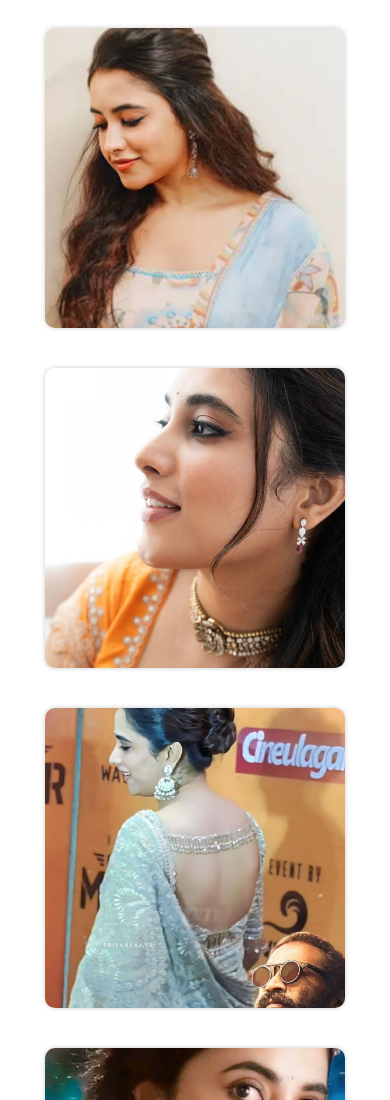
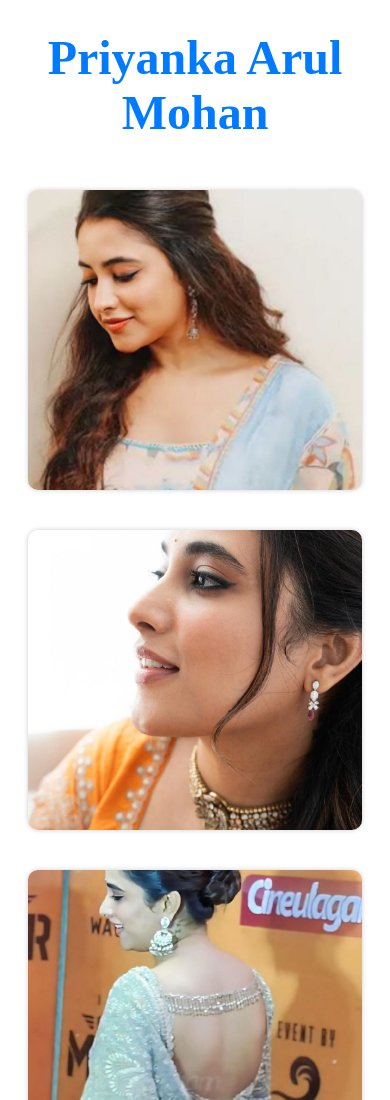
Before and after one commit to ReVuz/basic, a plain HTML site: page index.html in a window 390 px wide. Shown: the top 1100 px of the page. Drawn offline with nearby package versions, Linux system fonts and the light colour scheme.

Commit message:
Heading added

```diff
--- a/index.html
+++ b/index.html
@@ -9,6 +9,7 @@
 </head>
 
 <body>
+    <h1 class="heading-with-animation">Priyanka Arul Mohan</h1>
     <div class="container">
         <div class="card" data-image-src="./images/photo_6154434251517442841_y.jpg"></div>
         <div class="card" data-image-src="./images/photo_6154434251517442842_y.jpg"></div>
--- a/style.css
+++ b/style.css
@@ -33,3 +33,31 @@
 .card:hover img {
     transform: scale(1.1);
 }
+
+.heading-with-animation {
+    font-size: 3em;
+    color: #007bff;
+    /* New color based on color theory */
+    margin: 30px 0;
+    text-align: center;
+    /* Center the heading */
+    position: relative;
+    animation: fadeIn 1s ease-in-out 0s forwards;
+    /* New animation */
+}
+
+@keyframes fadeIn {
+    0% {
+        opacity: 0;
+    }
+
+    100% {
+        opacity: 1;
+    }
+}
+
+@media (max-width: 600px) {
+    .card {
+        width: 100%;
+    }
+}
```
Lines whose indentation alone changed are shown as unchanged.
